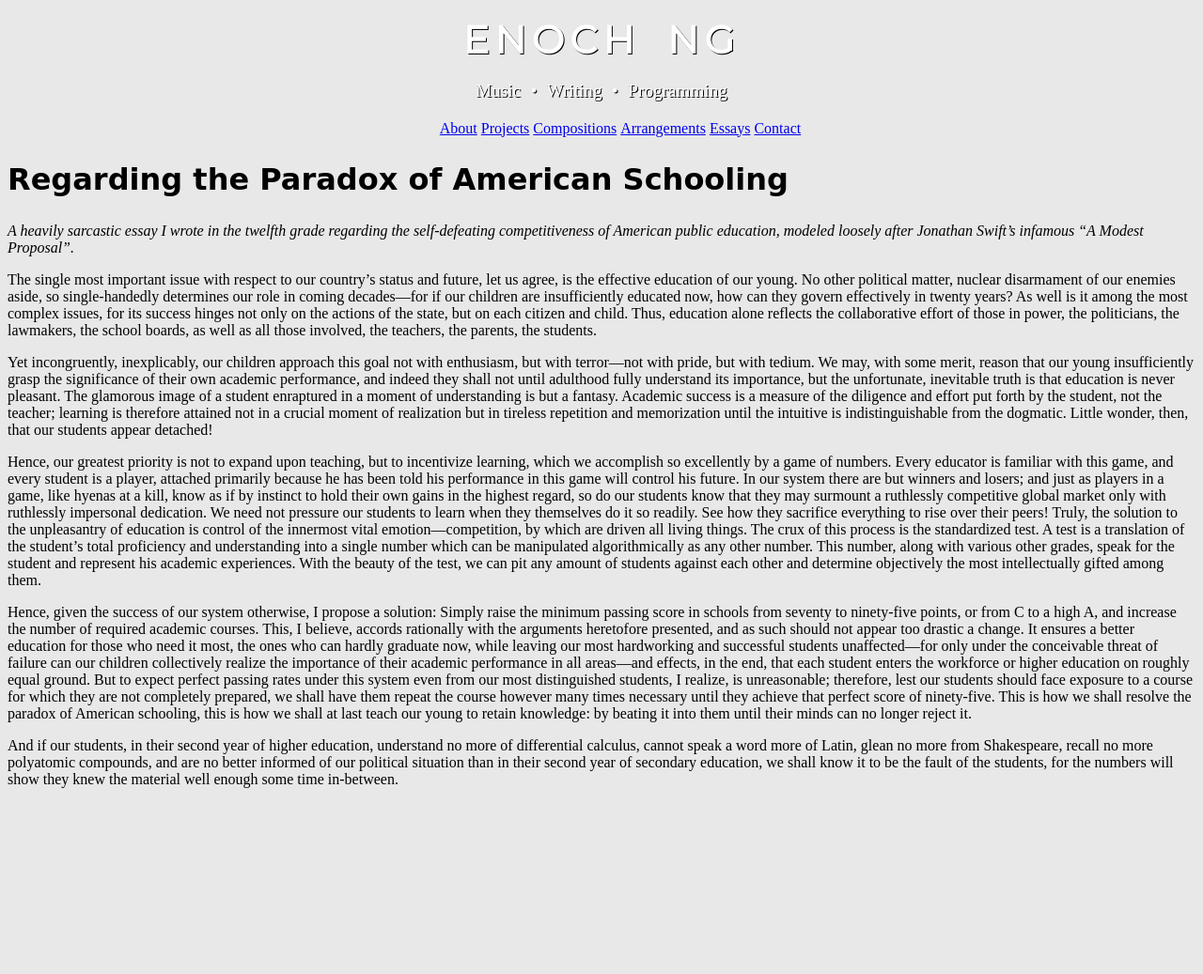
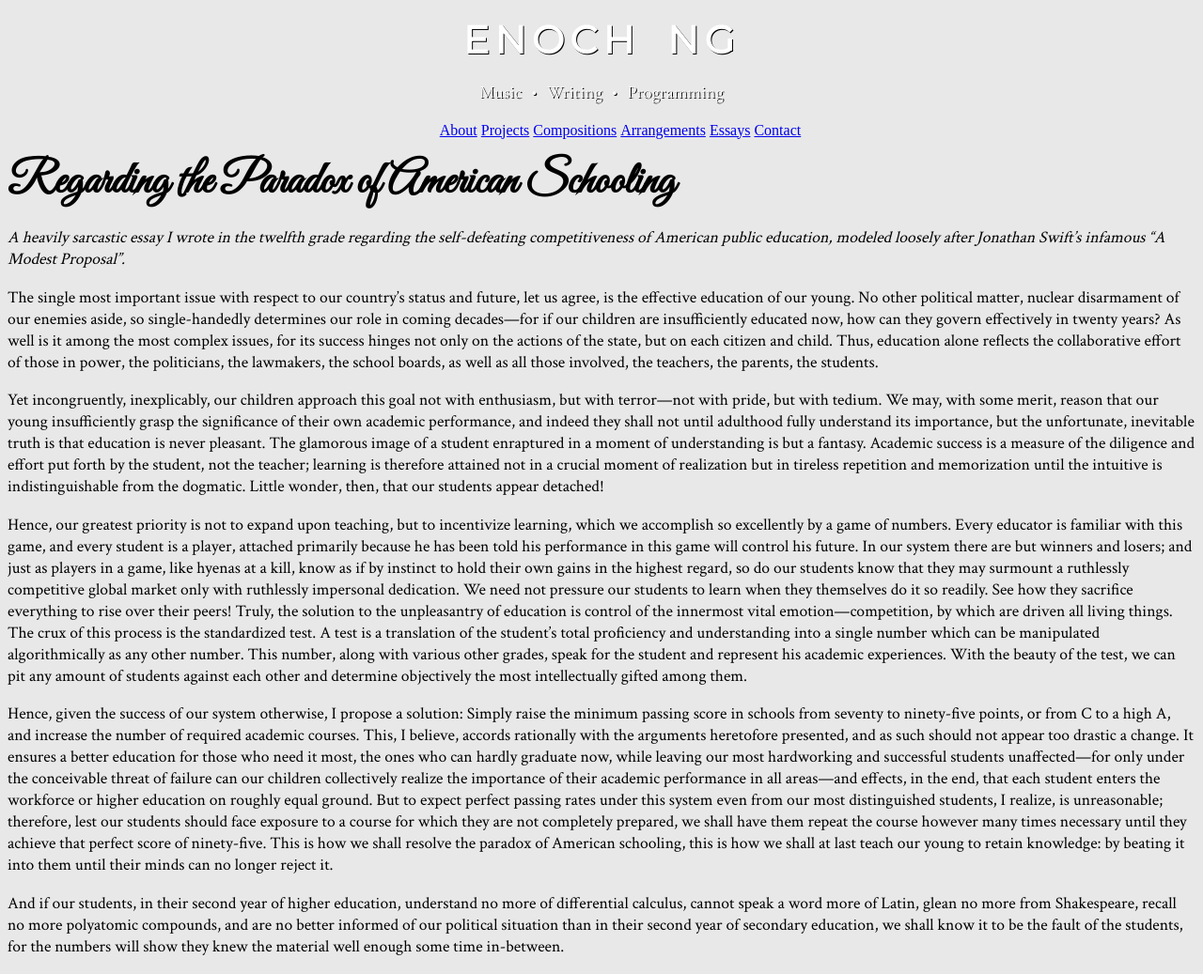
Before and after one commit to enoch-ng/enoch-ng.github.io-old, a PHP site: page /essays/paradox/ in a window 1280 px wide. Shown: the whole page at 94% size. Before the commit the page ends 839 px from the top, so only its background shows below. Run offline with PHP 8.4, Linux system fonts and the light colour scheme.

Commit message:
More slight visual changes

```diff
--- a/essays/index.html
+++ b/essays/index.html
@@ -5,6 +5,7 @@
 		<link href="https://fonts.googleapis.com/css?family=Montserrat" rel="stylesheet">
 		<link href="https://fonts.googleapis.com/css?family=Cormorant+Garamond" rel="stylesheet">
 		<link href="https://fonts.googleapis.com/css?family=Great+Vibes" rel="stylesheet">
+		<link href="https://fonts.googleapis.com/css?family=Crimson+Text" rel="stylesheet">
 		<link rel="stylesheet" type="text/css" href="/theme.css">
 	</head>
 
--- a/essays/paradox/index.html
+++ b/essays/paradox/index.html
@@ -3,6 +3,9 @@
 	<head>
 		<meta http-equiv="Content-Type" content="text/html; charset=UTF-8">
 		<link href="https://fonts.googleapis.com/css?family=Montserrat" rel="stylesheet">
+		<link href="https://fonts.googleapis.com/css?family=Cormorant+Garamond" rel="stylesheet">
+		<link href="https://fonts.googleapis.com/css?family=Great+Vibes" rel="stylesheet">
+		<link href="https://fonts.googleapis.com/css?family=Crimson+Text" rel="stylesheet">
 		<link rel="stylesheet" type="text/css" href="/theme.css">
 	</head>
 
--- a/index.html
+++ b/index.html
@@ -5,6 +5,7 @@
 		<link href="https://fonts.googleapis.com/css?family=Montserrat" rel="stylesheet">
 		<link href="https://fonts.googleapis.com/css?family=Cormorant+Garamond" rel="stylesheet">
 		<link href="https://fonts.googleapis.com/css?family=Great+Vibes" rel="stylesheet">
+		<link href="https://fonts.googleapis.com/css?family=Crimson+Text" rel="stylesheet">
 		<link rel="stylesheet" type="text/css" href="/theme.css">
 	</head>
 
--- a/theme.css
+++ b/theme.css
@@ -17,7 +17,8 @@ h1, h1 a, h1 a:link, h1 a:visited {
 
 h2 {
 	font-family: 'Great Vibes', cursive;
-	font-size: 2em;
+	font-size: 3em;
+	margin: 0px;
 }
 
 #tagline {
@@ -35,6 +36,11 @@ h2 {
 
 #nav li {
 	display: inline-block;
+}
+
+p {
+	font-family: 'Crimson Text', serif;
+	font-size: 1.1em;
 }
 
 /*
```
